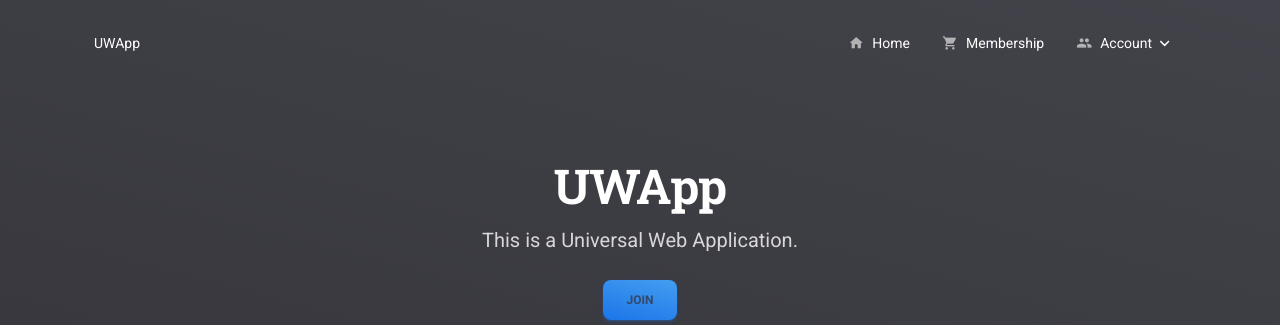
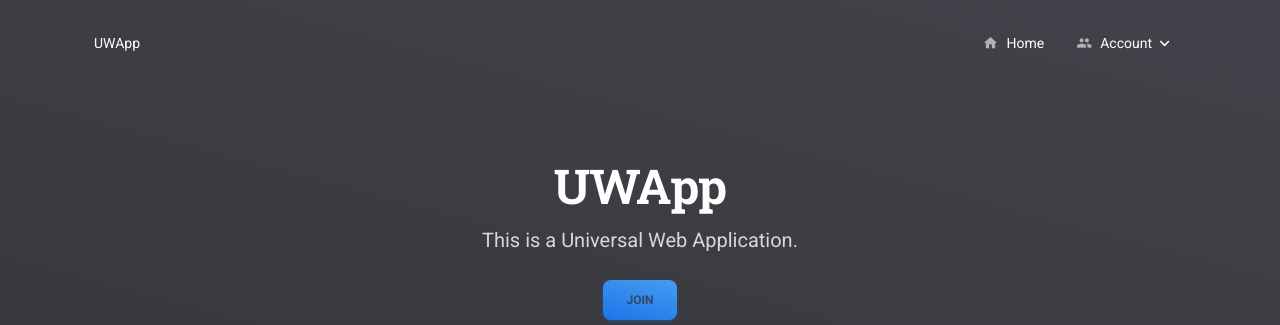
Before and after one commit to adamloec/UWA, a Django app: page / in a window 1280 px wide. Shown: the top 325 px of the page. Run offline with Django 4.2, Linux system fonts and the light colour scheme; some libraries are stand-ins or nearby versions.

Commit message:
Removed membership option

```diff
--- a/uwapp/templates/navbar.html
+++ b/uwapp/templates/navbar.html
@@ -34,14 +34,6 @@
                     </a>
                 </li>
                 {% endif %}
-
-                <li class="nav-item">
-                    <a class="nav-link d-flex align-items-center mx-2 ms-lg-2" aria-current="page"
-                        href="{% url 'dashboard' %}">
-                        <i class="material-icons opacity-6 me-2 text-md">shopping_cart</i>
-                        Membership
-                    </a>
-                </li>
 
                 <li class="nav-item dropdown dropdown-hover mx-2 ms-lg-2">
                     <a class="nav-link ps-2 d-flex justify-content-between cursor-pointer align-items-center"
```
Also changed, not shown: README.md.
